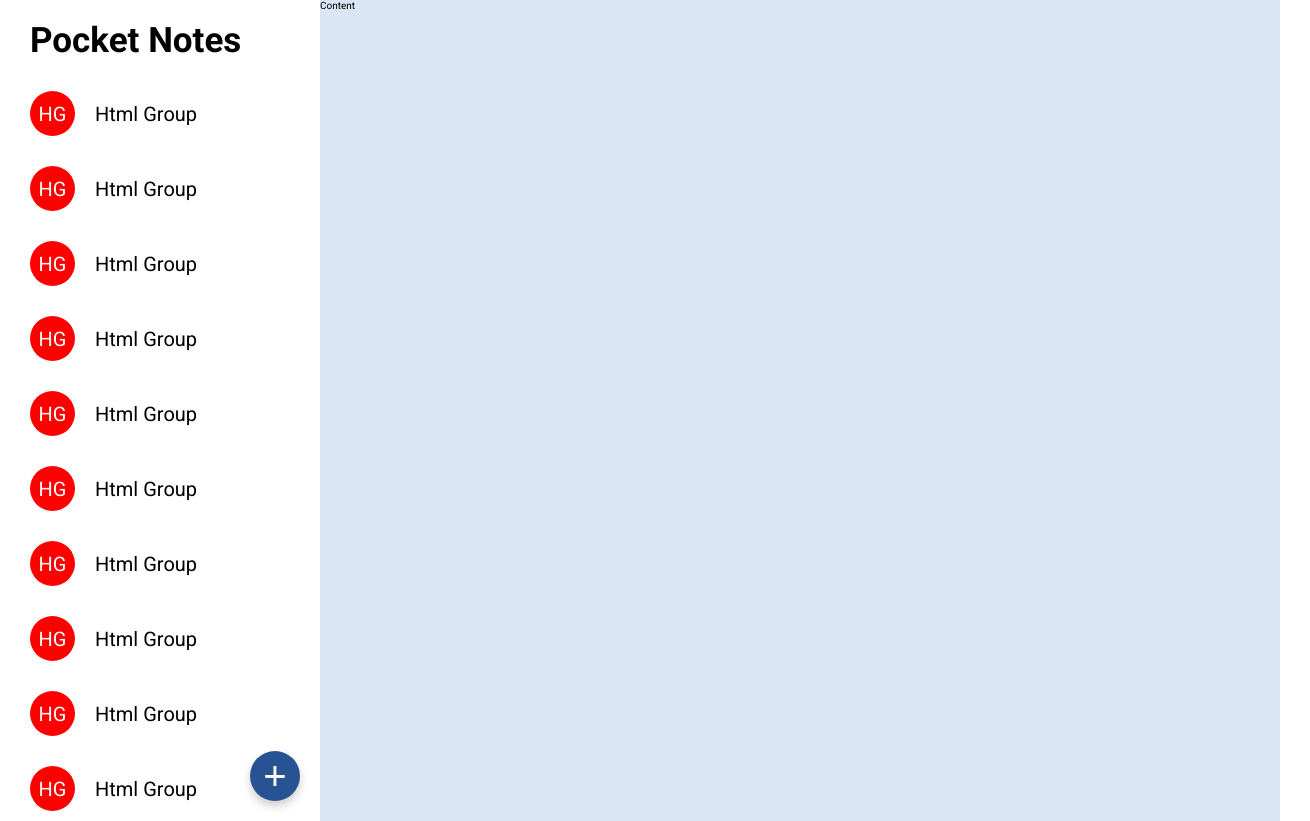
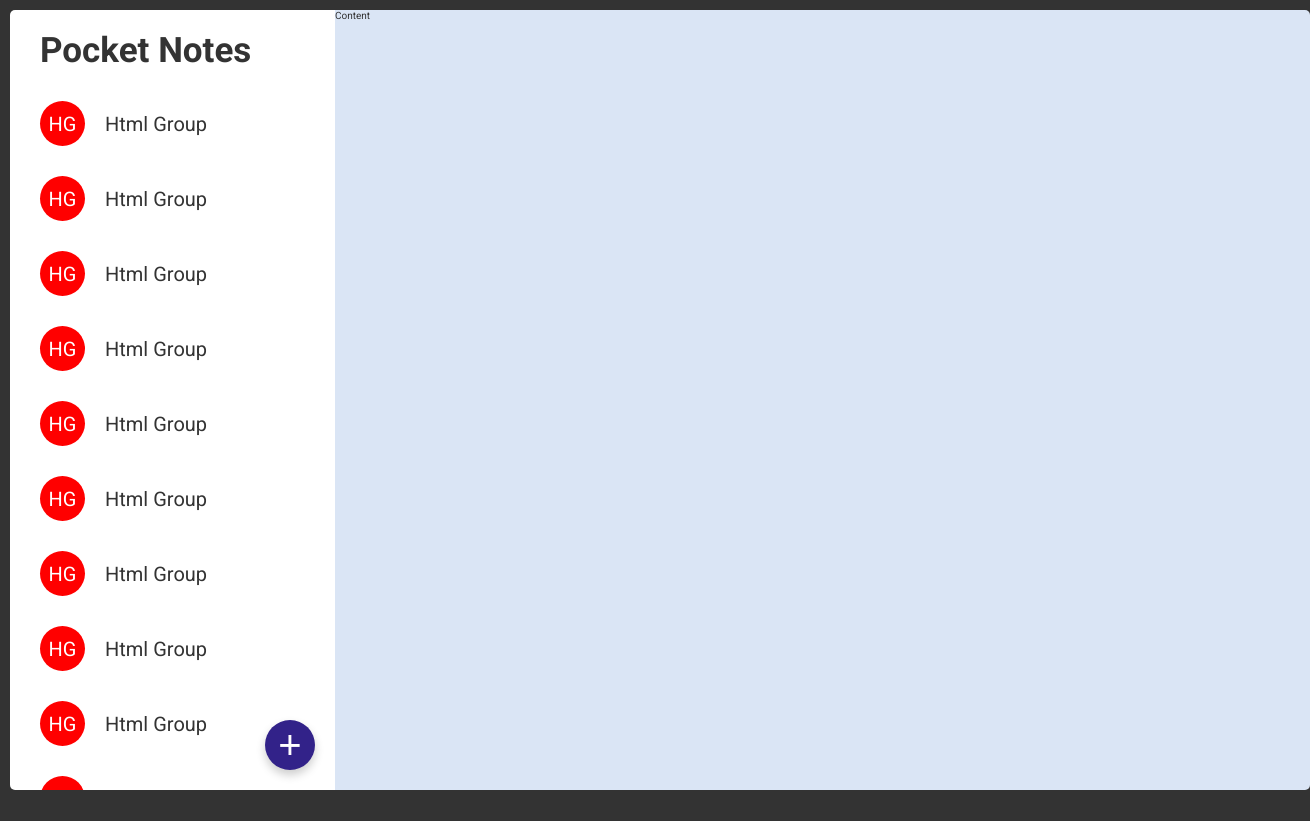
Before and after one commit to MohitAlphonsus/pocket-notes, a React (Vite) app: page / in a window 1280 px wide. Shown: the whole page, 1310 px wide, since content can reach past the window. After the commit the page ends 800 px from the top, so only its background shows below. Built offline with nearby package versions, Linux system fonts and the light colour scheme.

Commit message:
css reset and common styles.

```diff
--- a/src/index.css
+++ b/src/index.css
@@ -2,9 +2,17 @@
 
 :root {
   --color-accent-light: #DAE5F5;
-  --color-accent-dark: #275392;
+  --color-accent-dark: #322289;
   --color-white: #fff;
   --color-dark: #333;
+
+  /* color options */
+  --color-option-1: #B38BFA;
+  --color-option-2: #FF79F2;
+  --color-option-3: #43E6FC;
+  --color-option-4: #F19576;
+  --color-option-5: #0047FF;
+  --color-option-6: #6691FF;
 
   --font: "Roboto", sans-serif;
 }
@@ -21,9 +29,16 @@ html {
 
 body {
   font-family: var(--font);
+  background-color: #333;
+  padding: 1rem;
 }
 
 .app {
   display: flex;
-  min-height: 100vh;
+  height: calc(100dvh - 2rem);
+  min-width: 130rem;
+  margin: 0 auto;
+  border-radius: 5px;
+  overflow: hidden;
+  color: var(--color-dark);
 }
```
